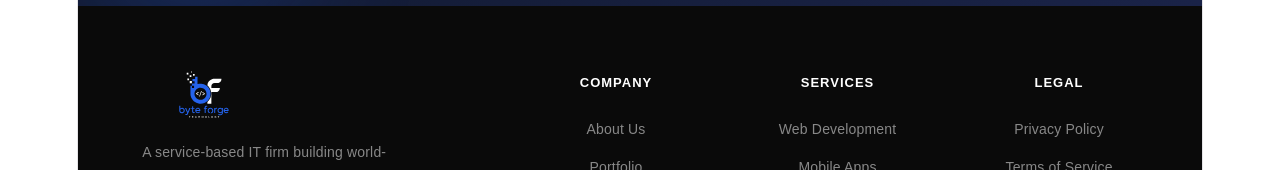
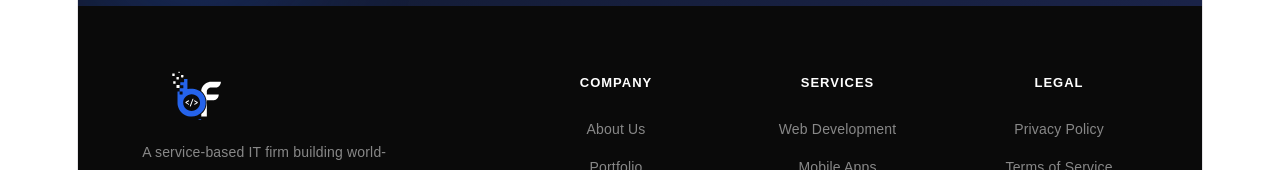
Before and after one commit to byteforge-techy/byteforge-website, a React (Vite) app: page / in a window 1280 px wide. Shown: the part 4387-4557 px from the top of the page. Built offline with nearby package versions, Linux system fonts and the light colour scheme; no server answers.

Commit message:
logo change with both jagya with icon

```diff
--- a/src/components/ByteForgeLogo.jsx
+++ b/src/components/ByteForgeLogo.jsx
@@ -1,31 +1,21 @@
 // src/components/ByteForgeLogo.jsx
-// Uses designer SVG files from /public folder
-// byteforge-icon-only.svg  → just the bf monogram (for navbar)
-// byteforge-full-logo.svg  → full logo with text (for footer)
 
 export default function ByteForgeLogo({ size = 40, showText = true }) {
-  if (!showText) {
-    // Icon only — navbar use
-    return (
-      <img
-        src="/byteforge-icon-only.svg"
-        alt="Byte Forge Technology"
-        height={size}
-        width={size}
-        style={{ display: "block", objectFit: "contain" }}
-      />
-    );
-  }
+  // Logo aspect ratio is ~1.05:1 (nearly square — monogram + text stacked)
+  // width = size * 2.5 gives a good horizontal proportion for navbar use
+  const height = size;
+  const width = showText ? size * 2.5 : size;
 
-  // Full logo with text — footer use
-  // Aspect ratio ~1.04:1 so width ≈ height × 2.8
   return (
     <img
-      src="/byteforge-full-logo.svg"
+      src="/byteforge-icon-only.svg"
       alt="Byte Forge Technology"
-      height={size}
-      width={size * 2.8}
-      style={{ display: "block", objectFit: "contain" }}
+      height={height}
+      width={width}
+      style={{
+        display: "block",
+        objectFit: "contain",
+      }}
     />
   );
 }
```
